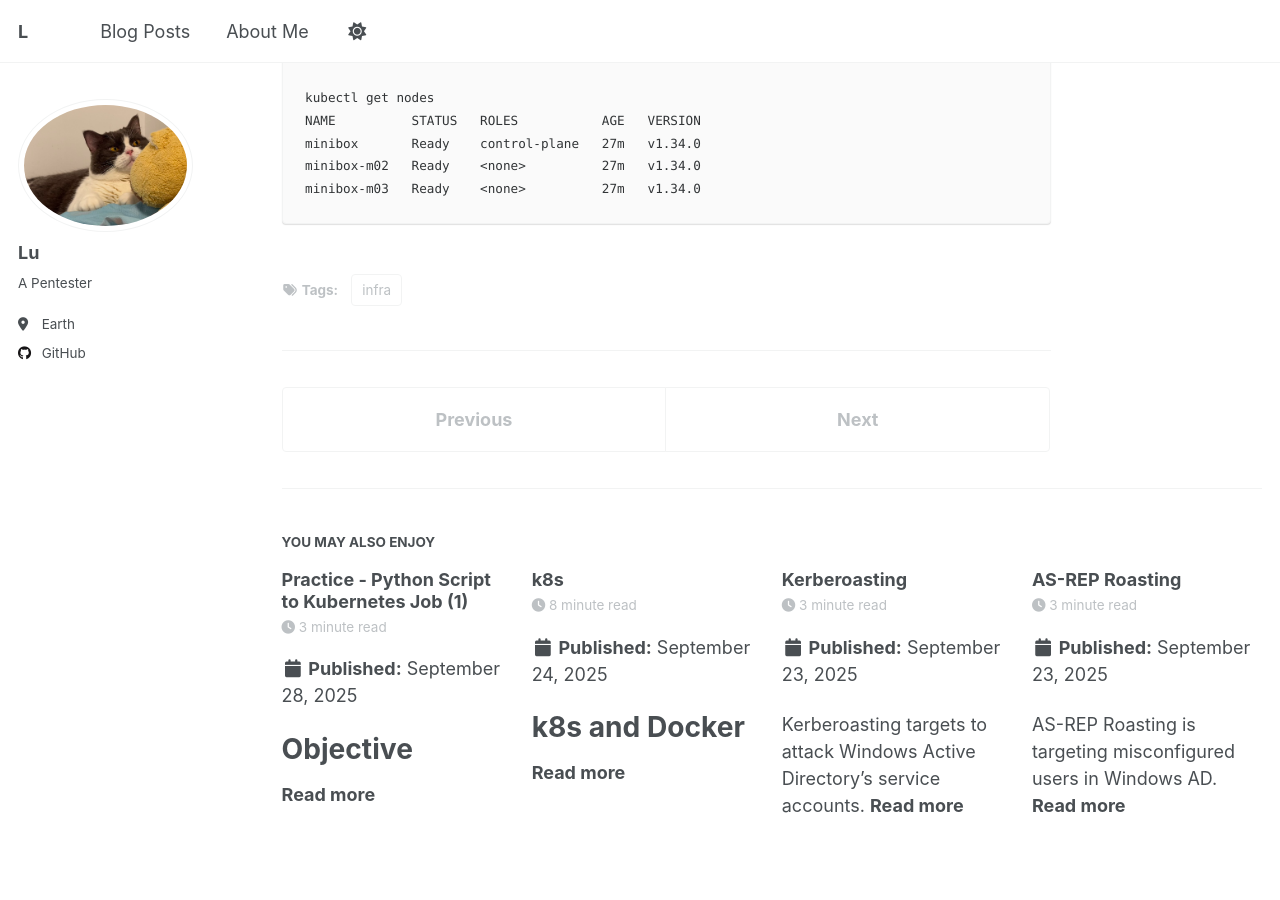
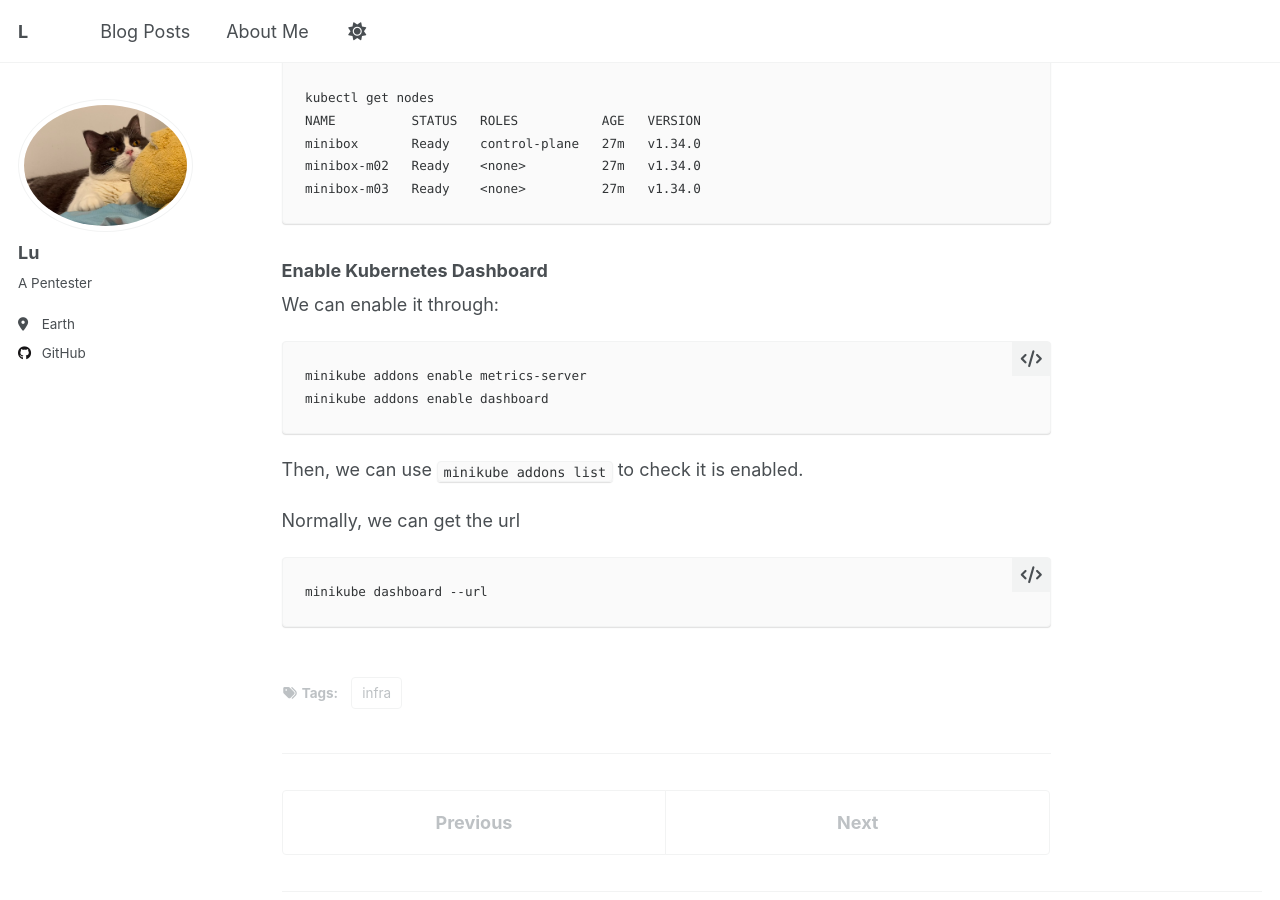
Before and after one commit to louyyng/louyyng.github.io, a Jekyll site: the page built from _posts/2025-09-30-minikube-cmd.md, in a window 1280 px wide and 900 px high, scrolled down 2205 px. Built offline with Jekyll 4.4.1, drawn with Linux system fonts in a browser that asks for light colours; a script that is not in the unit is left out.

Commit message:
enable dashboard

````diff
--- a/_posts/2025-09-30-minikube-cmd.md
+++ b/_posts/2025-09-30-minikube-cmd.md
@@ -85,3 +85,17 @@ minibox       Ready    control-plane   27m   v1.34.0
 minibox-m02   Ready    <none>          27m   v1.34.0
 minibox-m03   Ready    <none>          27m   v1.34.0
 ```
+
+### Enable Kubernetes Dashboard
+We can enable it through:
+```
+minikube addons enable metrics-server
+minikube addons enable dashboard
+```
+
+Then, we can use `minikube addons list` to check it is enabled.
+
+Normally, we can get the url
+```
+minikube dashboard --url
+```
````
